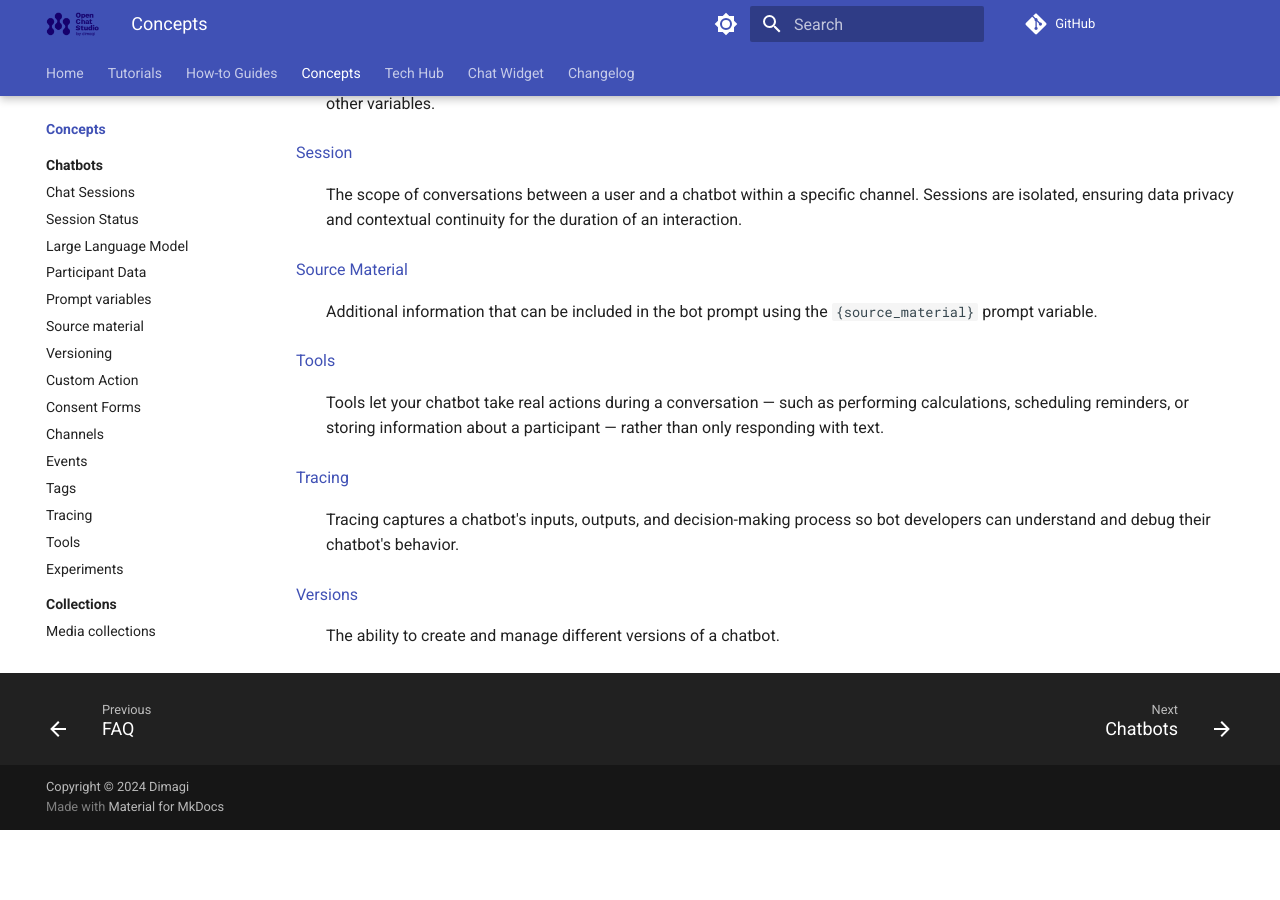
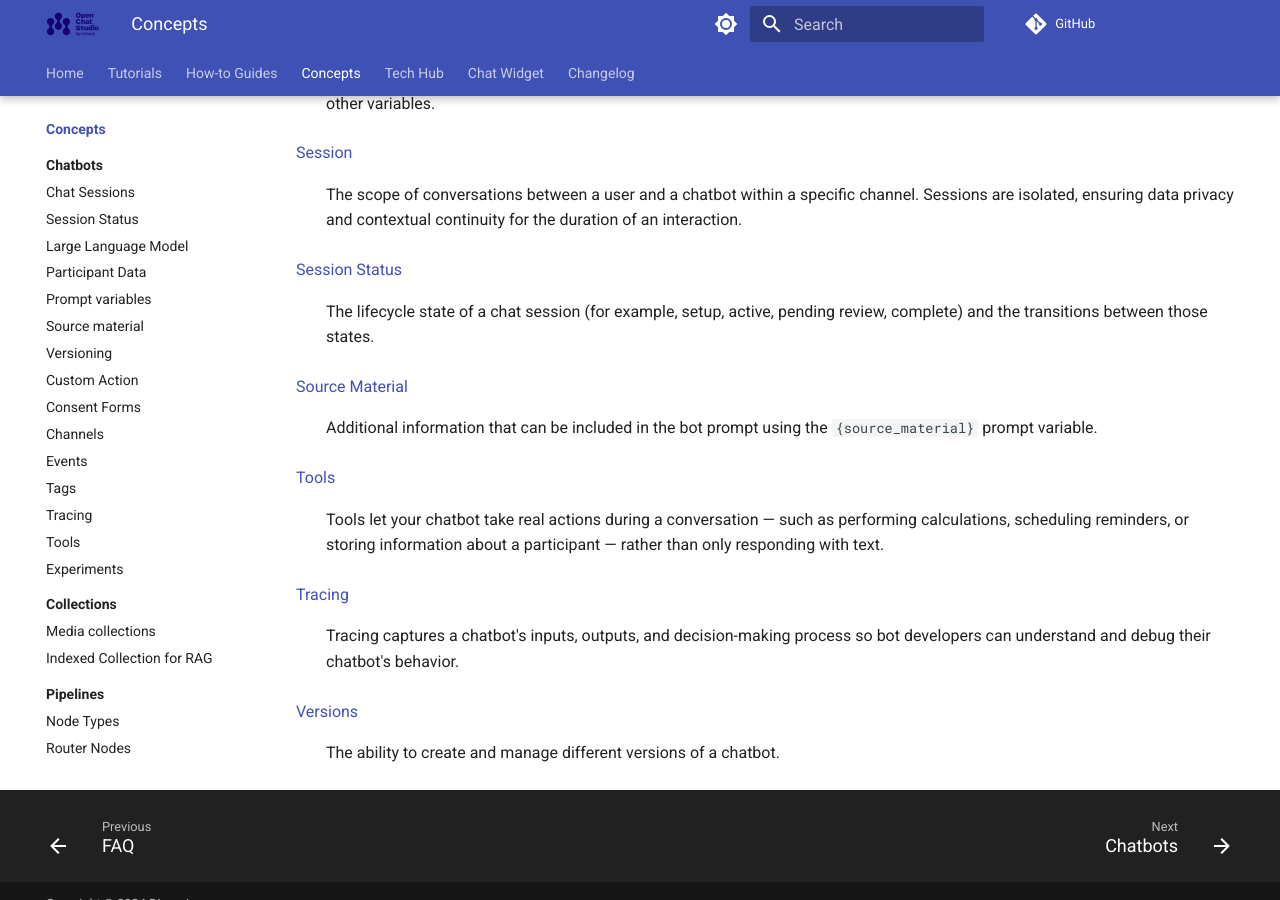
Before and after one commit to dimagi/open-chat-studio-docs, an MkDocs documentation site: the page built from docs/concepts/index.md, in a window 1280 px wide and 900 px high, scrolled down 1599 px. Built offline with MkDocs 1.6.1 and Material for MkDocs 9.7.7, drawn with Linux system fonts in a browser that asks for light colours; a script that is not in the unit is left out; comment, search, counter and statistics services are not loaded; before the commit the page ends 2429 px from its top, so only the background shows below that.

Commit message:
Added Links to Session status page

```diff
--- a/docs/concepts/index.md
+++ b/docs/concepts/index.md
@@ -60,6 +60,9 @@
 [Session](sessions.md)
 : The scope of conversations between a user and a chatbot within a specific channel. Sessions are isolated, ensuring data privacy and contextual continuity for the duration of an interaction.
 
+[Session Status](session_status.md)
+: The lifecycle state of a chat session (for example, setup, active, pending review, complete) and the transitions between those states.
+
 [Source Material](source_material.md)
 : Additional information that can be included in the bot prompt using the `{source_material}` prompt variable.
 
```
Also changed, not shown: docs/concepts/events.md (+2 -2 lines), docs/concepts/sessions.md (+2 -0 lines), docs/concepts/tools/index.md (+1 -1 lines), docs/tech-hub/tools.md (+1 -1 lines).
